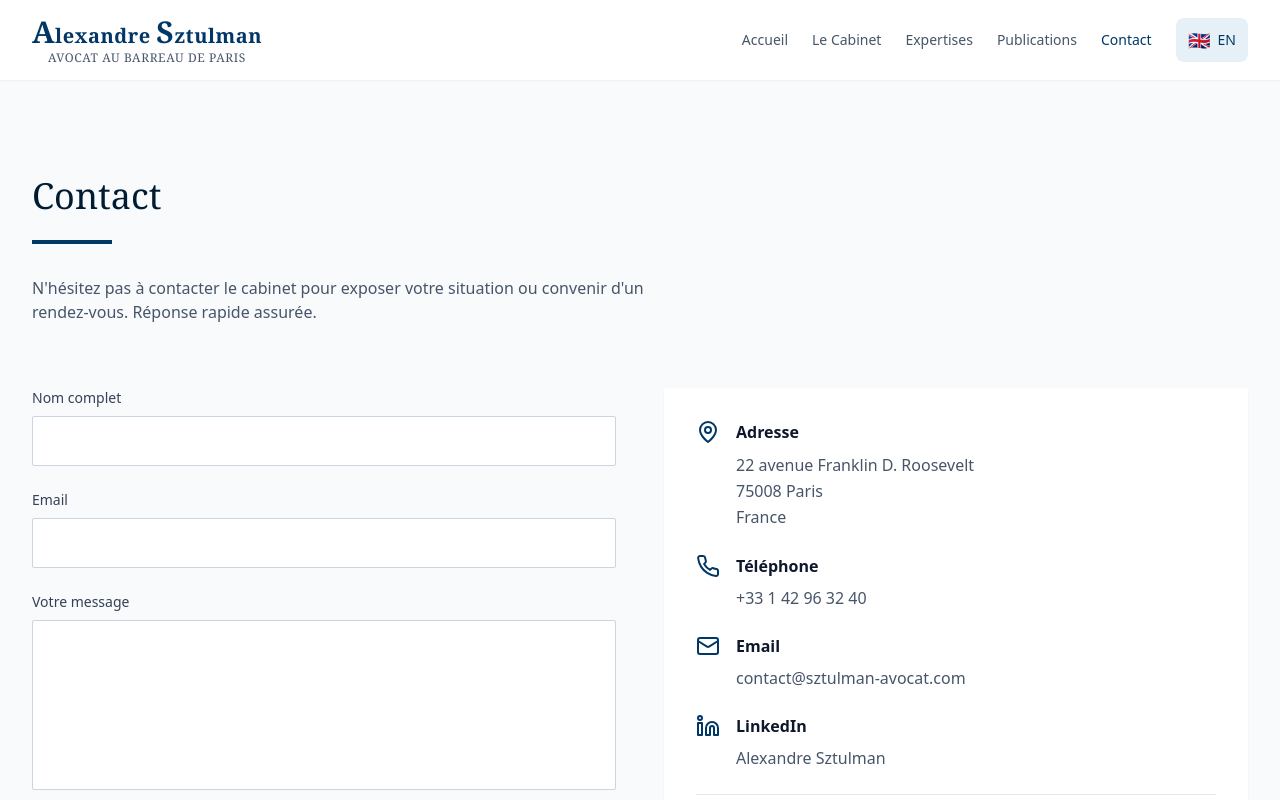
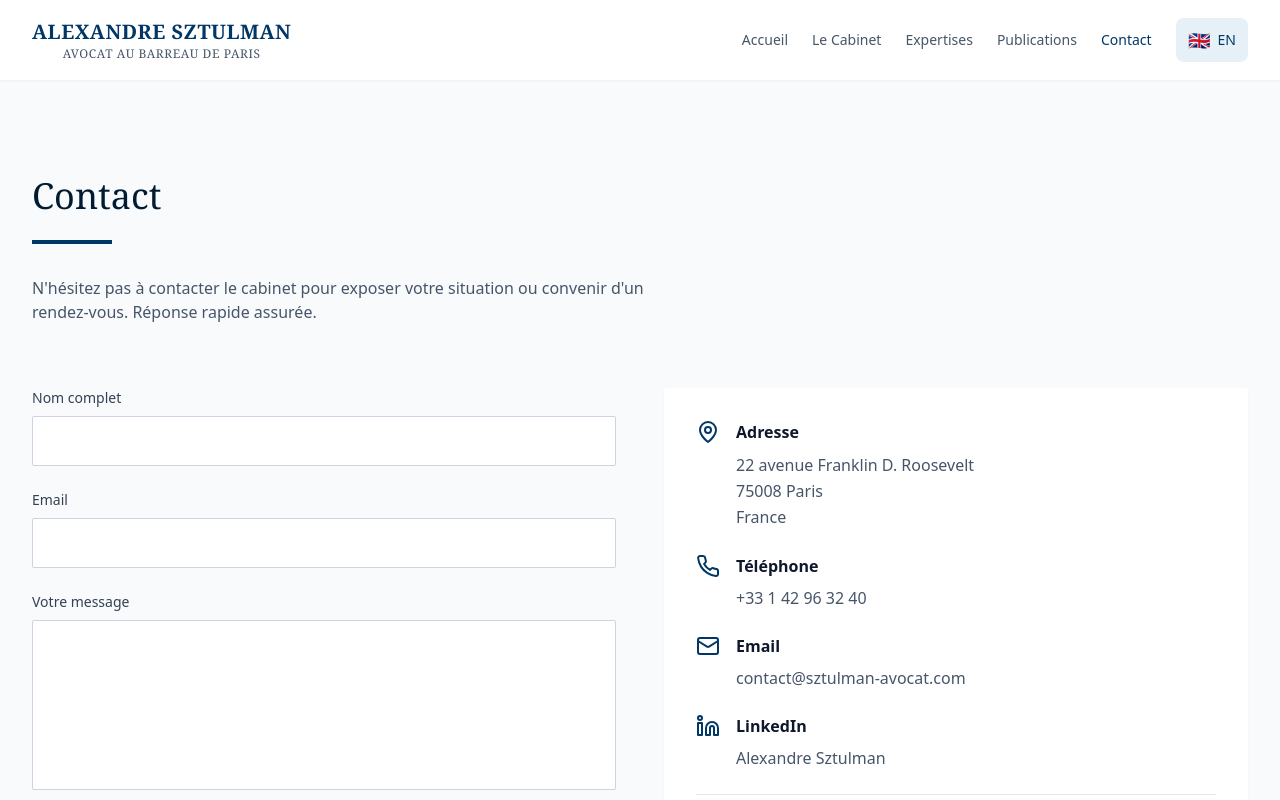
Before and after one commit to Jordanckn/Alexandre-Sztulman, a React (Vite) app: page /contact in a window 1280 px wide. Shown: the top 800 px of the page. Built offline with nearby package versions, Linux system fonts and the light colour scheme.

Commit message:
Updated Header.tsx

```diff
--- a/src/components/Header.tsx
+++ b/src/components/Header.tsx
@@ -52,8 +52,8 @@ export function Header({ language, onLanguageChange }: HeaderProps) {
             to="/"
             className="flex flex-col transition-colors items-center"
           >
-            <span className="text-xl font-bold tracking-wide text-primary-700 hover:text-primary-600 transition-colors font-serif">
-              <span className="text-3xl">A</span>lexandre <span className="text-3xl">S</span>ztulman
+            <span className="text-xl font-bold tracking-wide text-primary-700 hover:text-primary-600 transition-colors font-serif uppercase">
+              Alexandre Sztulman
             </span>
             <span className="text-xs tracking-wider text-slate-600 uppercase font-serif">
               Avocat au Barreau de Paris
```
